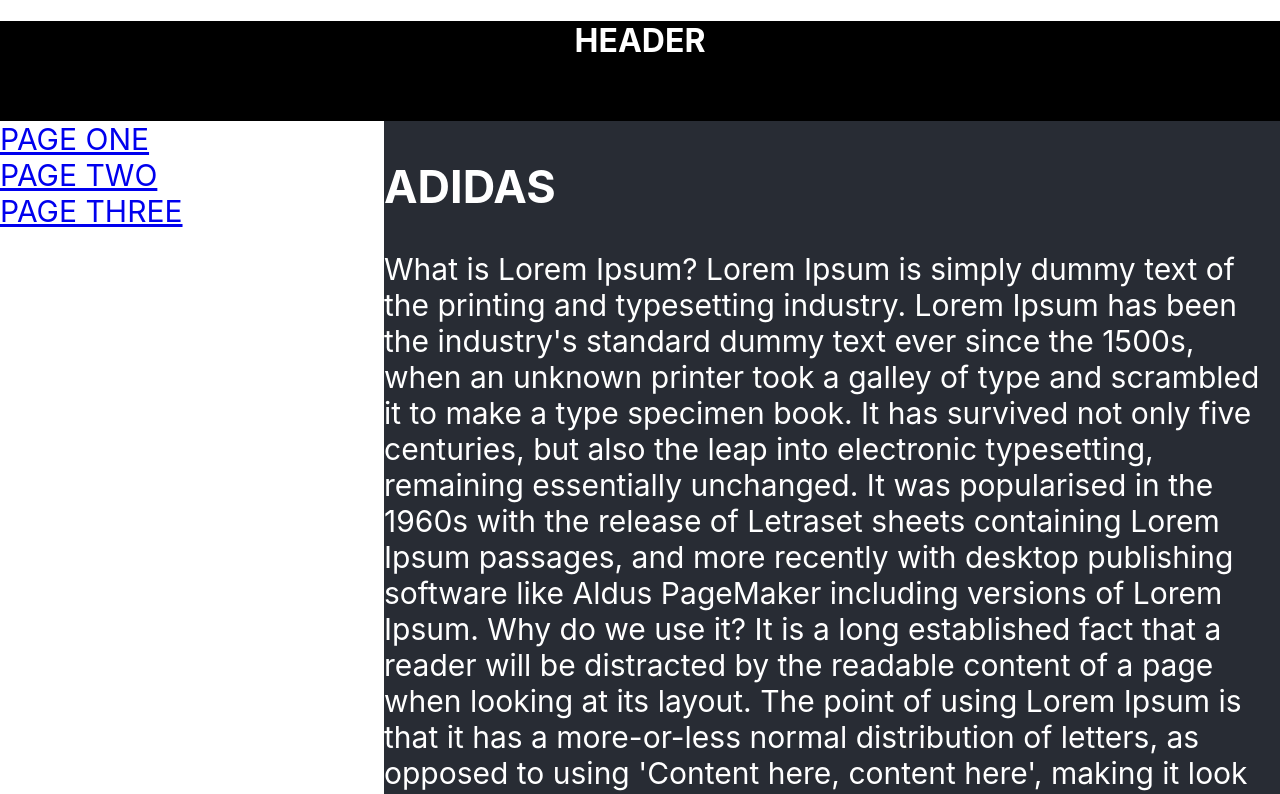
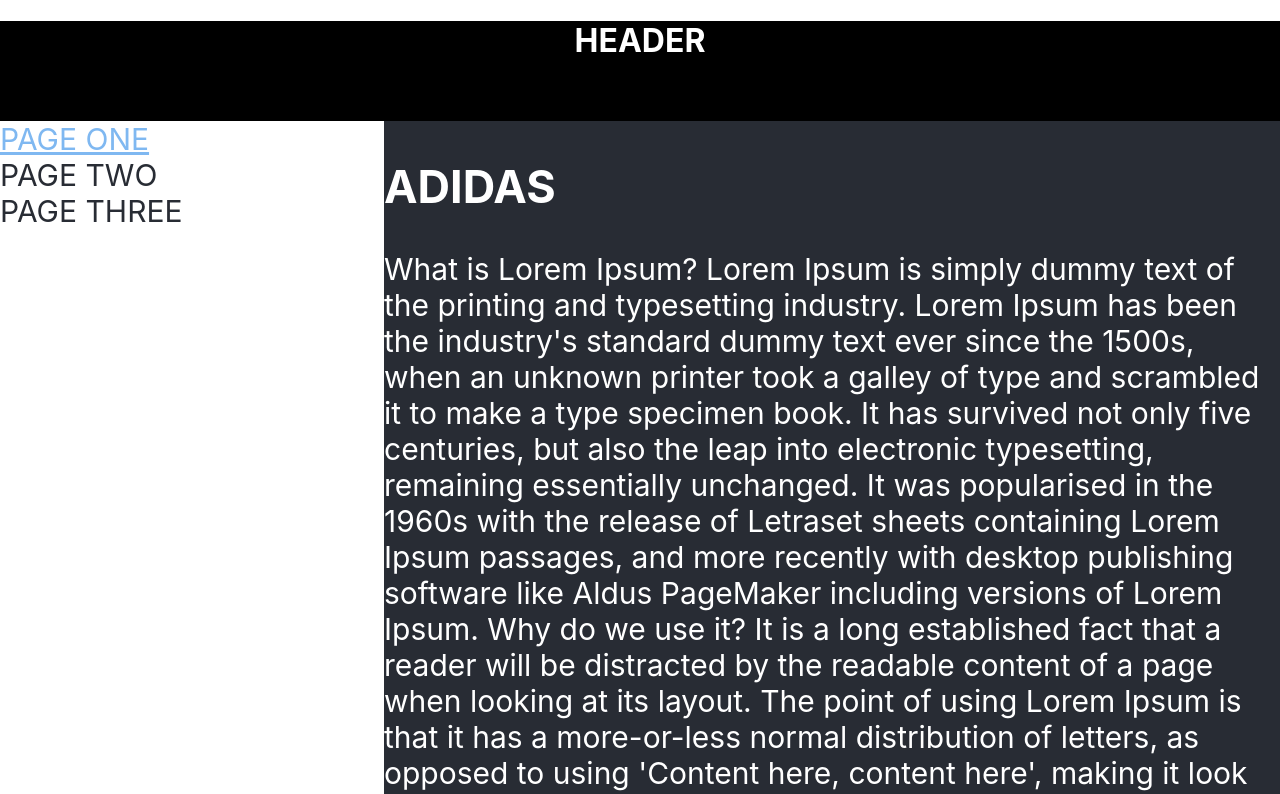
Before and after one commit to FtShow/teach_routes, a React (Create React App) app: page /1 in a window 1280 px wide. Shown: the top 794 px of the page. Built offline with nearby package versions, Linux system fonts and the light colour scheme.

Commit message:
add styles

```diff
--- a/src/App.tsx
+++ b/src/App.tsx
@@ -5,17 +5,21 @@
 import {PageThree} from "./components/pages/PageThree";
 import {BrowserRouter, NavLink, Route, Routes, Navigate, Link} from "react-router-dom";
 import {Error404} from "./components/pages/Error404";
+import S from './Navstyles.module.css'
 
 
 function App() {
+    const NavActiveClass = ({isActive}: any) =>
+        isActive ? S.activeNavLink : S.navLink
     return (
         <div>
             <div className={styles.header}><h1>HEADER</h1></div>
             <div className={styles.body}>
                 <div className={styles.nav}>
-                    <NavLink to={'/1'}><div>PAGE ONE</div></NavLink>
-                    <div><Link to={'/2'}>PAGE TWO</Link></div>
-                    <NavLink to={'/3'}><div>PAGE THREE</div></NavLink>
+                    <NavLink to={'/1'}  className={NavActiveClass}><div>PAGE ONE</div></NavLink>
+                    <div><NavLink to={'/2'} className={NavActiveClass
+                    }>PAGE TWO</NavLink></div>
+                    <NavLink to={'/3'} className={NavActiveClass}><div>PAGE THREE</div></NavLink>
                 </div>
                 <div className={styles.content}>
 
--- /dev/null
+++ b/src/Navstyles.module.css
@@ -0,0 +1,10 @@
+.navLink {
+    text-decoration: none;
+    color: #282c34;
+}
+
+
+.activeNavLink {
+    color: #7fb8f1;
+    text-decoration: underline;
+}
```
